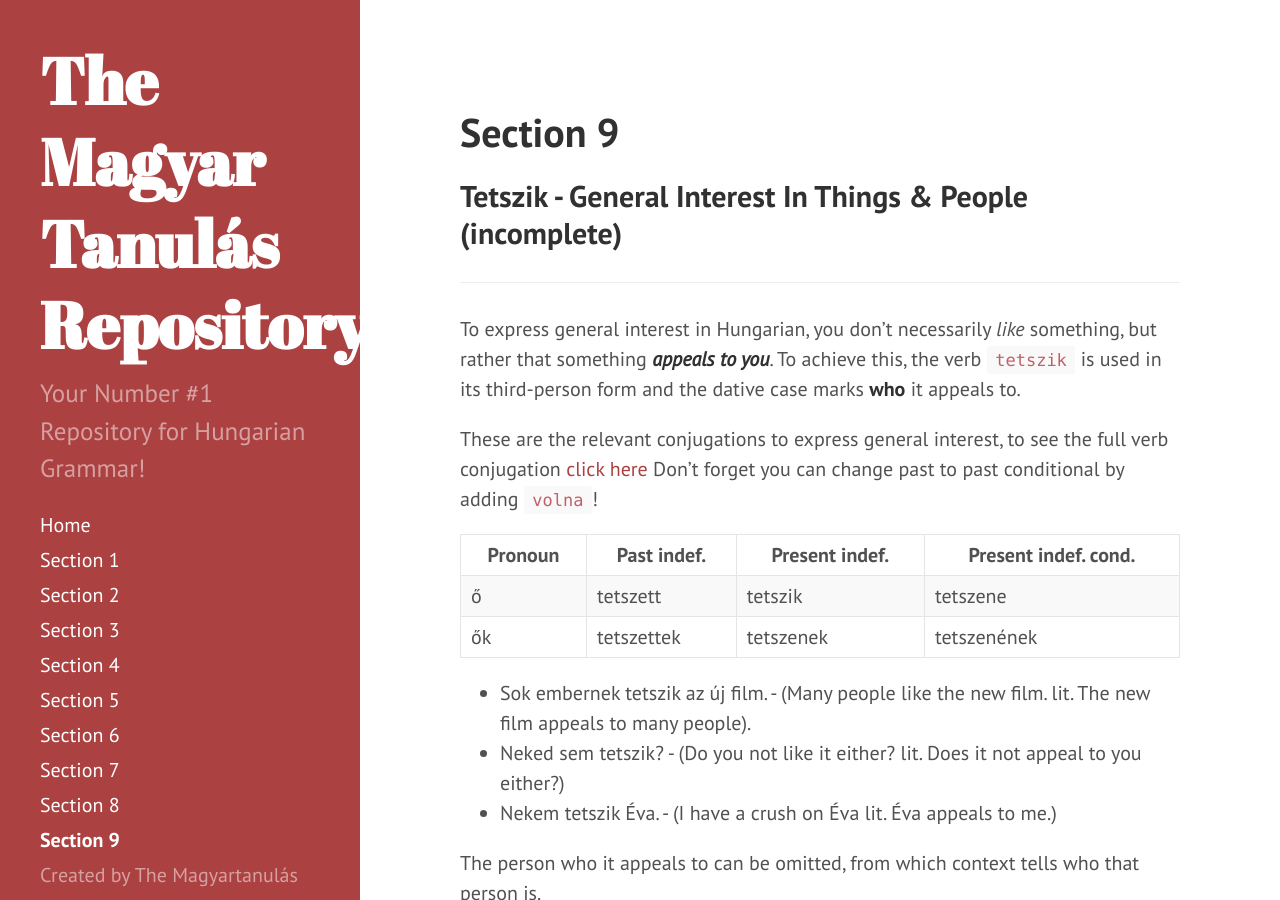
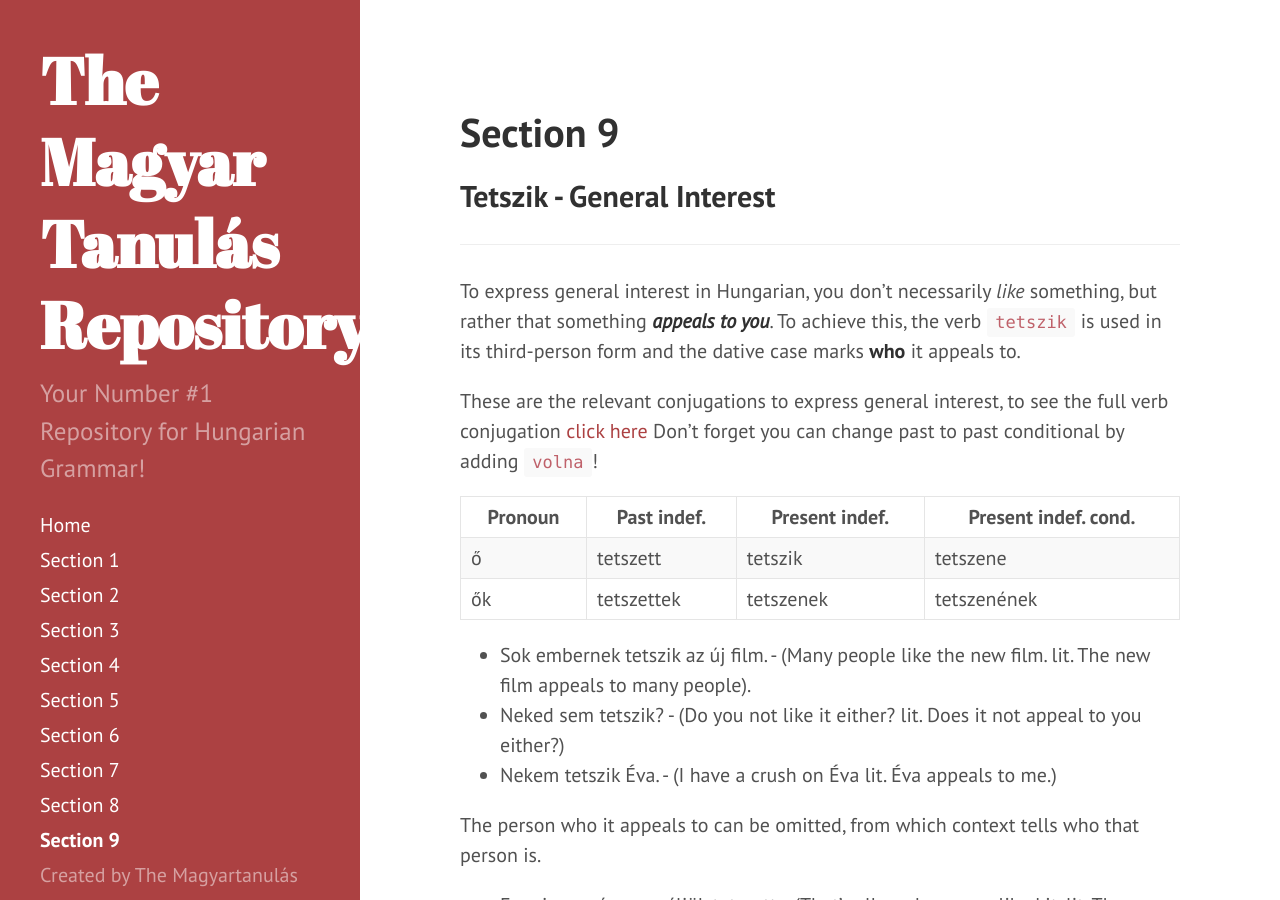
Before and after one commit to Magyartanulas/magyartanulas.github.io, a Jekyll site: the page built from Section9.md, in a window 1280 px wide and 900 px high. Built offline with Jekyll 4.4.1, drawn with Linux system fonts in a browser that asks for light colours; Markdown is read by kramdown in place of the engine named in the settings.

Commit message:
Update Section9.md

```diff
--- a/Section9.md
+++ b/Section9.md
@@ -4,7 +4,7 @@ layout: page
 title: Section 9
 ---
 
-## Tetszik - General Interest In Things & People (incomplete)
+## Tetszik - General Interest
 ---
 
 To express general interest in Hungarian, you don't necessarily *like* something, but rather that something ***appeals to you***. To achieve this, the verb `tetszik` is used in its third-person form and the dative case marks **who** it appeals to.
```
